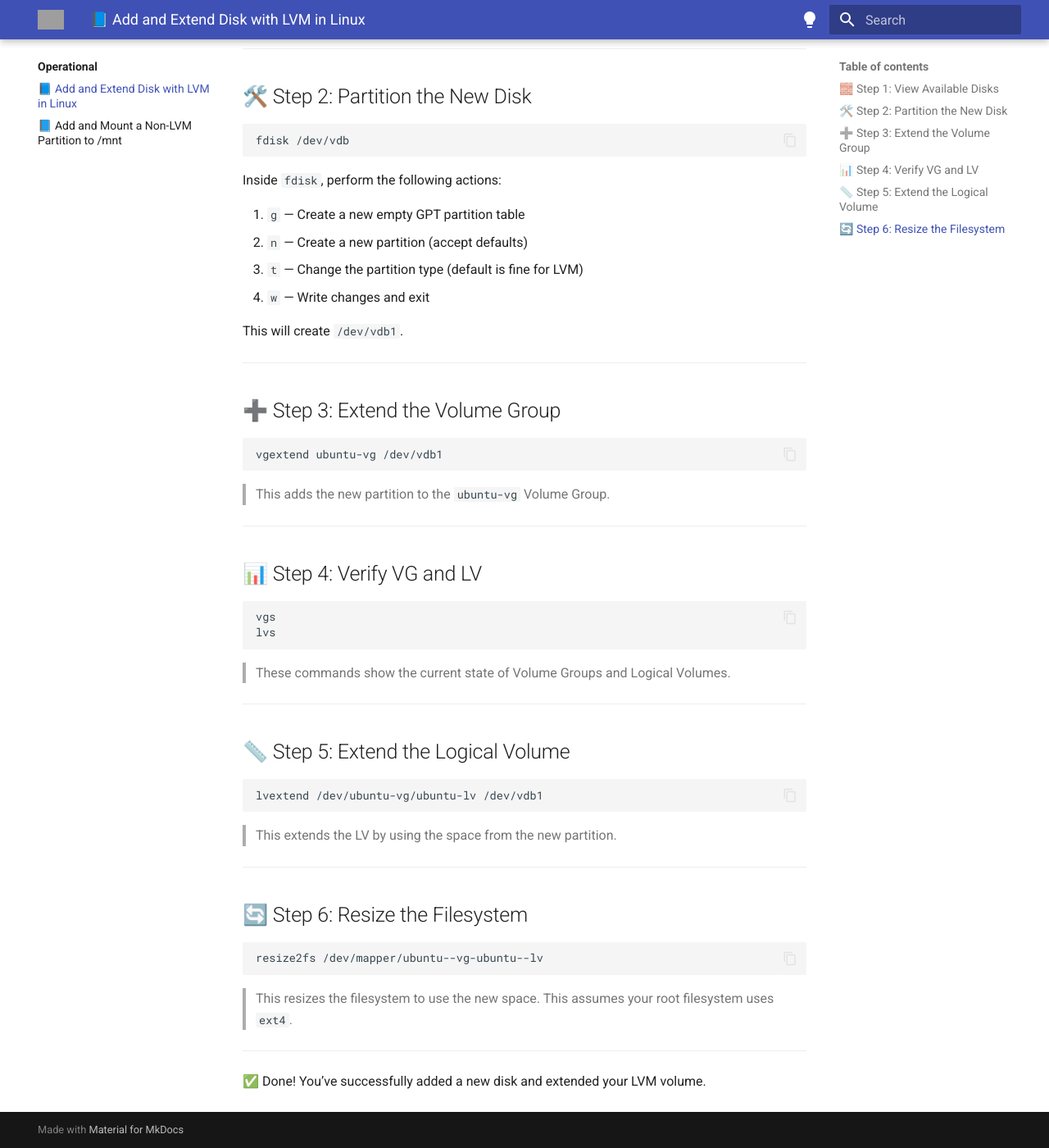
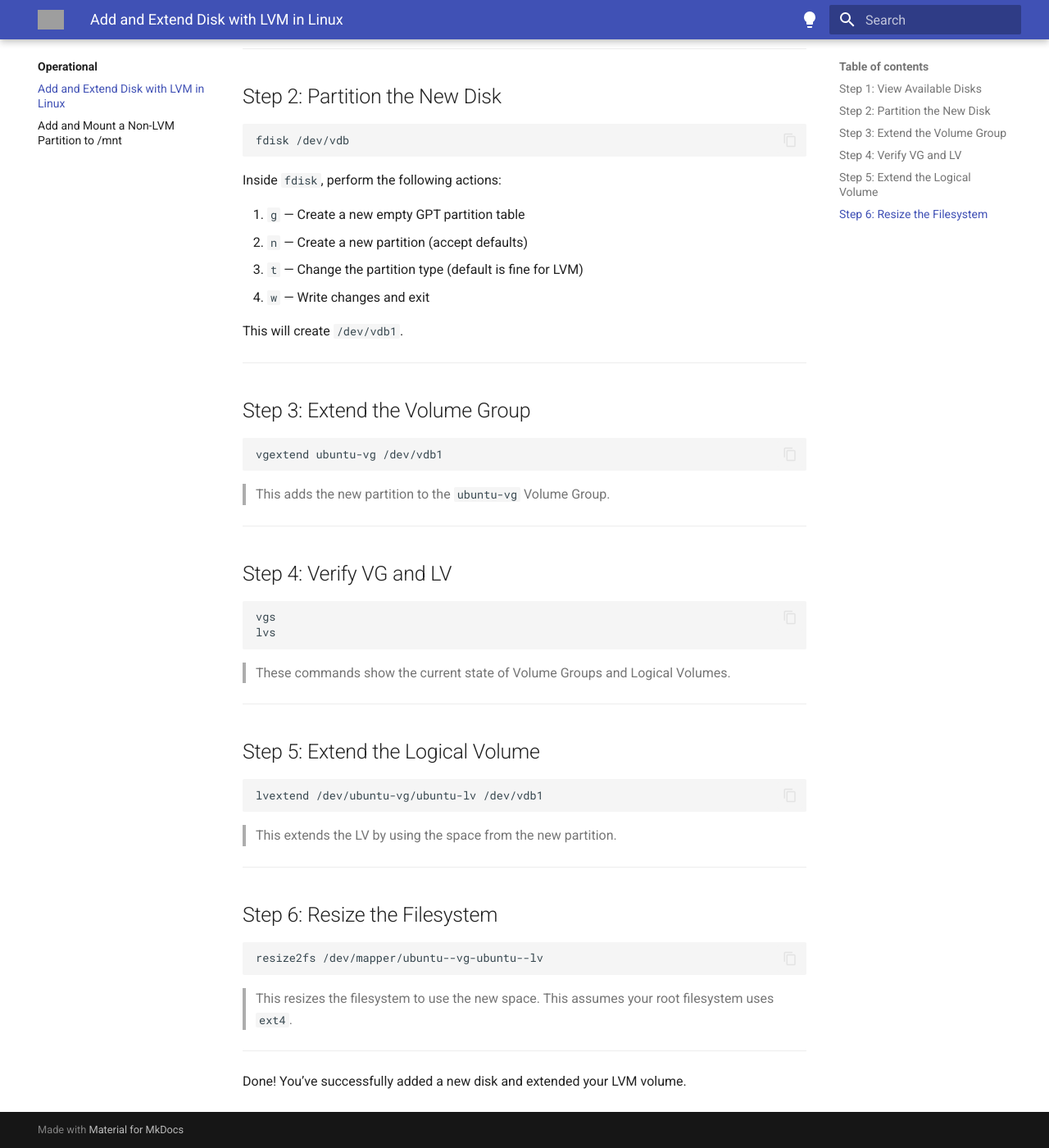
Before and after one commit to amdukf/welkinops, an MkDocs documentation site: the page built from docs/Operational/add_disk_extend_lvm.md, in a window 1280 px wide and 1400 px high, scrolled down 483 px. Shown: the whole window at 82% size. Built offline with MkDocs 1.6.1 and Material for MkDocs 9.7.7, drawn with Linux system fonts in a browser that asks for light colours; some of the changed text lies outside the part shown; grey boxes are pictures that could not be loaded.

````diff
--- a/docs/Operational/add_disk_extend_lvm.md
+++ b/docs/Operational/add_disk_extend_lvm.md
@@ -1,11 +1,11 @@
 
-# 📘 Add and Extend Disk with LVM in Linux
+# Add and Extend Disk with LVM in Linux
 
 This guide explains how to add a new disk to a Linux system, format it, join it to an existing Volume Group (VG), and extend the Logical Volume (LV) accordingly.
 
 ---
 
-## 🧱 Step 1: View Available Disks
+## Step 1: View Available Disks
 
 ```bash
 lsblk
@@ -15,7 +15,7 @@ lsblk
 
 ---
 
-## 🛠️ Step 2: Partition the New Disk
+## Step 2: Partition the New Disk
 
 ```bash
 fdisk /dev/vdb
@@ -32,7 +32,7 @@ This will create `/dev/vdb1`.
 
 ---
 
-## ➕ Step 3: Extend the Volume Group
+## Step 3: Extend the Volume Group
 
 ```bash
 vgextend ubuntu-vg /dev/vdb1
@@ -42,7 +42,7 @@ vgextend ubuntu-vg /dev/vdb1
 
 ---
 
-## 📊 Step 4: Verify VG and LV
+## Step 4: Verify VG and LV
 
 ```bash
 vgs
@@ -53,7 +53,7 @@ lvs
 
 ---
 
-## 📏 Step 5: Extend the Logical Volume
+## Step 5: Extend the Logical Volume
 
 ```bash
 lvextend /dev/ubuntu-vg/ubuntu-lv /dev/vdb1
@@ -63,7 +63,7 @@ lvextend /dev/ubuntu-vg/ubuntu-lv /dev/vdb1
 
 ---
 
-## 🔄 Step 6: Resize the Filesystem
+## Step 6: Resize the Filesystem
 
 ```bash
 resize2fs /dev/mapper/ubuntu--vg-ubuntu--lv
@@ -73,4 +73,4 @@ resize2fs /dev/mapper/ubuntu--vg-ubuntu--lv
 
 ---
 
-✅ Done! You’ve successfully added a new disk and extended your LVM volume.
+Done! You’ve successfully added a new disk and extended your LVM volume.
````
Also changed, not shown: docs/Infrastructure/Vagrant/box-packaging.md (+2 -2 lines), docs/Operational/add_non_lvm_partition.md (+7 -7 lines), docs/assets/extra.css (+5 -9 lines).
